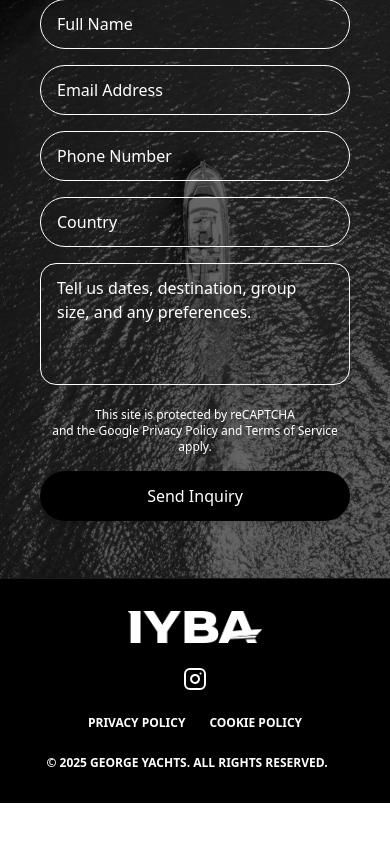
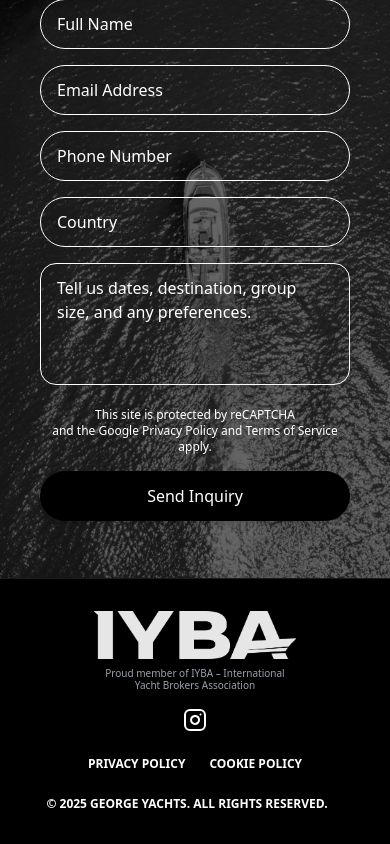
Before and after one commit to gbiniaris13/george-yachts, a Next.js app: page /about-us in a window 390 px wide. Shown: the part 1435-2279 px from the top of the page. Before the commit the page ends 2238 px from the top, so only its background shows below. Built offline with nearby package versions, Linux system fonts and the light colour scheme; no server answers.

Commit message:
add iyba text

```diff
--- a/app/components/Footer.jsx
+++ b/app/components/Footer.jsx
@@ -19,12 +19,15 @@ const Footer = () => {
         {/* 1. Social Icons & IYBA (Left/Center on Mobile) */}
         <div className="flex flex-col md:flex-row items-center md:space-x-6 space-y-4 md:space-y-0">
           {/* MOBILE ONLY: IYBA Logo above Instagram */}
-          <div className="md:hidden mb-6">
+          <div className="md:hidden mb-4 flex flex-col items-center">
             <img
               src="/images/iyba.png"
               alt="IYBA Member"
-              className="h-8 w-auto"
+              className="h-12 w-auto opacity-90 mb-2"
             />
+            <span className="text-[10px] text-gray-400 text-center leading-tight max-w-[200px]">
+              Proud member of IYBA – International Yacht Brokers Association
+            </span>
           </div>
 
           {/* Instagram Icon */}
@@ -59,12 +62,15 @@ const Footer = () => {
           </div>
 
           {/* DESKTOP ONLY: IYBA Logo next to copyright */}
-          <div className="hidden md:block pl-4 border-l border-white/20">
+          <div className="hidden md:flex items-center space-x-3 pl-4 border-l border-white/20">
             <img
               src="/images/iyba.png"
               alt="IYBA Member"
               className="h-8 w-auto opacity-80 hover:opacity-100 transition-opacity duration-300"
             />
+            <span className="text-[10px] text-gray-400 leading-tight max-w-[150px]">
+              Proud member of IYBA – International Yacht Brokers Association
+            </span>
           </div>
         </div>
       </div>
```
